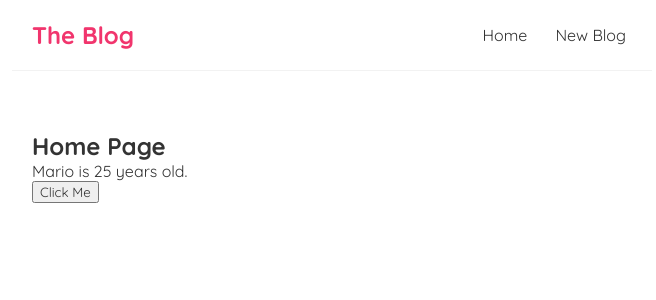
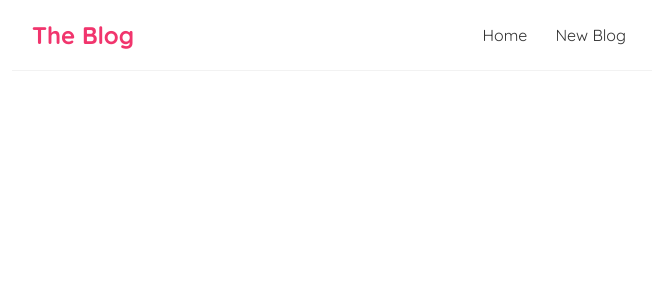
Before and after one commit to mhperera/PT_PinkBlog, a React (Create React App) app: page / in a window 1280 px wide. Shown: the top 300 px of the page, without its empty margins (308-964 px from the left). Built offline with nearby package versions, Linux system fonts and the light colour scheme.

Commit message:
Remove test codes og useState hook

```diff
--- a/src/Home.js
+++ b/src/Home.js
@@ -1,24 +1,12 @@
 import { useState } from 'react';
 
 const Home = () => {
-
-    const [name, setName] = useState('Mario');
-    const [age, setAge] = useState(25);
-
-    const handleClick = (e) => {
-        setName('Luigi');
-        setAge(35);
-    }
 
     return (
 
         <div className="home">
 
-            <h2>Home Page</h2>
 
-            <p>{ name } is { age } years old.</p>
-
-            <button onClick={ handleClick }>Click Me</button>
 
         </div>
 
```
